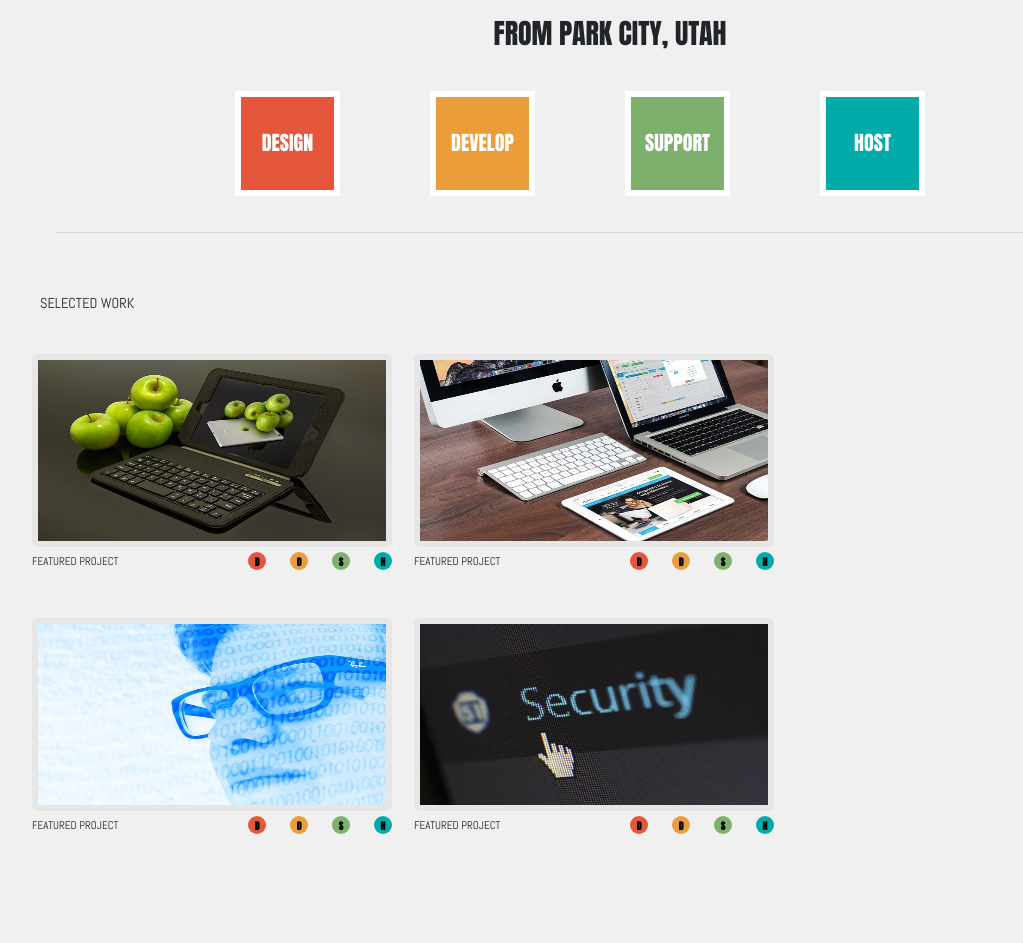
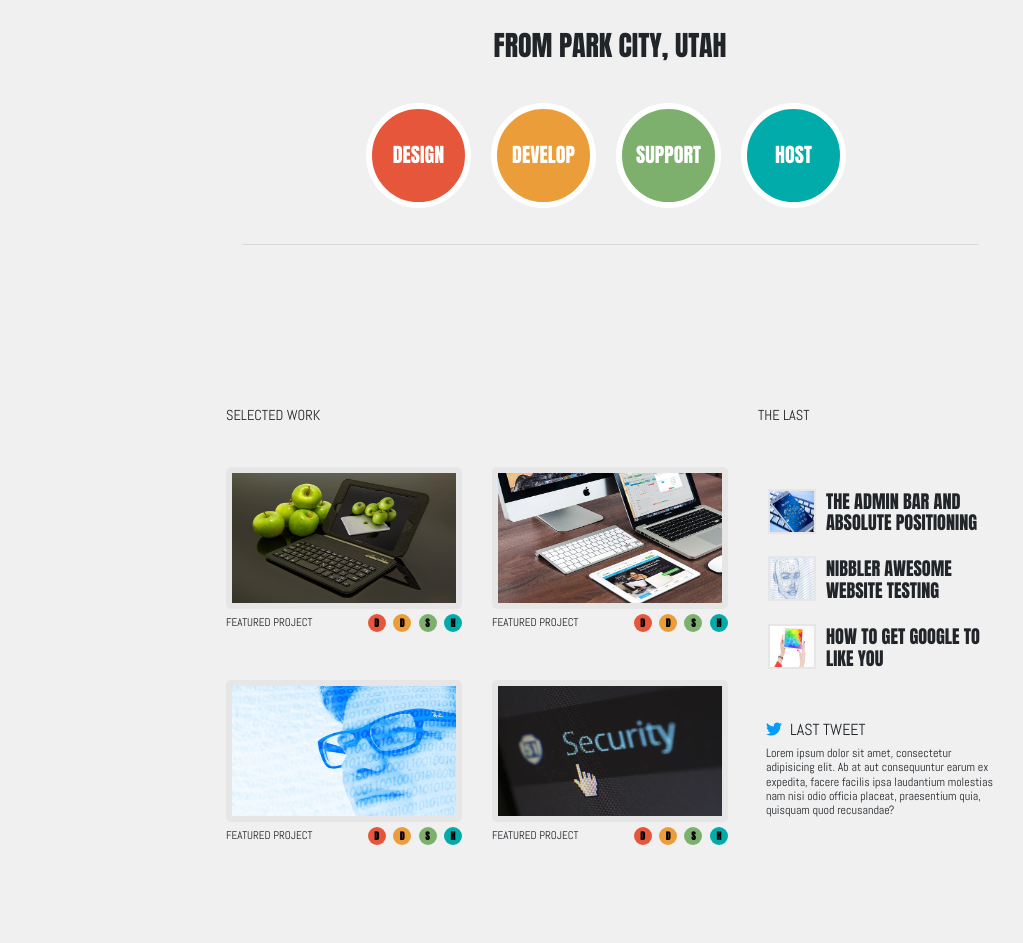
Before and after one commit to cazaresmuniz-baker-luna/codeup-design-project, a plain HTML site: page index.html in a window 1280 px wide. Shown: the part 231-1174 px from the top of the page, without its empty margins (30-1053 px from the left). Drawn offline with nearby package versions, Linux system fonts and the light colour scheme.

Commit message:
feat: the last, fixed circle and large screen

```diff
--- a/index.html
+++ b/index.html
@@ -21,11 +21,11 @@
 
 <!-- LOGO AND COMPANY NAME-->
         <div class="row">
-            <div class="col-12 text center">
-                <div class="row text center">
+            <div class="col-12 text-center">
+                <div class="row text-center">
                     <img src="img/logo.png" id="logo">
                 </div>
-                <h2 class="companyname">codeup design</h2>
+                <h2 class="companyName">codeup design</h2>
             </div>
         </div>
 
@@ -62,22 +62,22 @@
 <!--CIRCLES-->
             <div id="circles" class="row">
                 <div class="col-6 col-md-1 offset-md-2">
-                    <div class="rounded-circles ml-auto orange">
+                    <div class="rounded-circle ml-auto orange">
                         <h5 class="my-4 headings">DESIGN</h5>
                     </div>
                 </div>
                 <div class="col-6 col-md-1 offset-md-1">
-                    <div class="rounded-circles mr-auto yellow">
+                    <div class="rounded-circle mr-auto yellow">
                         <h5 class="my-4 headings">DEVELOP</h5>
                     </div>
                 </div>
                 <div class="col-6 col-md-1 mt-2 mt-md-0 offset-md-1">
-                    <div class="rounded-circles ml-auto green">
+                    <div class="rounded-circle ml-auto green">
                         <h5 class="my-4 headings">SUPPORT</h5>
                     </div>
                 </div>
                 <div class="col-6 col-md-1 mt-2 mt-md-0 offset-md-1">
-                    <div class="rounded-circles mr-auto blue">
+                    <div class="rounded-circle mr-auto blue">
                         <h5 class="my-4 headings">HOST</h5>
                     </div>
                 </div>
@@ -85,9 +85,10 @@
             <hr>
         </div>
     </header>
+
 <!--HEADER ENDS-->
 <!--MAIN CONTENT START-->
-    <main class="text-center">
+    <div class="text-center">
         <div class="row mb-md-4">
             <div class="col-12 col-md-8 text-md-left">
                 <p>SELECTED WORK</p>
@@ -98,7 +99,7 @@
         </div>
 <!--SQUARE CONTENT-->
         <div class="row">
-            <div class="feature col-12 col-md-4 ml-md-n2">
+            <div class="feature col-12 col-md-4 ml-md">
                 <img src="img/apple-ipad.jpg" class="text-center project-image">
                 <div class="projectBadges">
                     <div>
@@ -124,7 +125,7 @@
                     </div>
                 </div>
             </div>
-            <div class="feature col-12 col-md-4 ml-md-n2">
+            <div class="feature col-12 col-md-4 ml-md">
                 <img src="img/macbook.jpg" class="text-center project-image">
                 <div class="projectBadges">
                     <div>
@@ -150,7 +151,28 @@
                     </div>
                 </div>
             </div>
+<!--THE LAST-->
+        <div class="theLast col-md-4 mt-4">
+            <img src="img/mobile-phone.jpg" class="theLast-image float-md-left">
+            <p class="text-md-left lastDescription">THE ADMIN BAR AND ABSOLUTE POSITIONING</p>
+
+            <div class="theLast mt-md-4">
+                <img src="img/head.jpg" class="theLast-image float-md-left">
+                <p class="text-md-left lastDescription">NIBBLER AWESOME WEBSITE TESTING</p>
+            </div>
+        <div class="theLast mt-md-4">
+            <img src="img/ipad.jpg" class="theLast-image float-md-left">
+            <p class="text-md-left lastDescription">HOW TO GET GOOGLE TO LIKE YOU</p>
         </div>
+        <div class="theLast ml-md-2 mt-md-5 text-md-left">
+            <div><i class="fab fa-twitter mr-md-2"></i>LAST TWEET</div>
+            <p class="lastTweet text-md-left mt-md-1 lastDescription">
+                Lorem ipsum dolor sit amet, consectetur adipisicing elit. Ab at aut consequuntur earum ex expedita, facere facilis ipsa laudantium molestias nam nisi odio officia placeat, praesentium quia, quisquam quod recusandae?
+            </p>
+
+        </div>
+    </div>
+</div>
 
     </main>
 </div>
--- a/style.css
+++ b/style.css
@@ -41,14 +41,14 @@ body {
     margin-bottom: 6em;
 }
 
-.rounded-circles {
+.rounded-circle {
     border: white solid 6px;
     height: 105px;
     width: 105px;
     color: white;
 }
 
-.rounded-circles .headings {
+.rounded-circle .headings {
     position: relative;
     top: 10px;
 }
@@ -143,7 +143,7 @@ p {
         width: 100%;
     }
 
-    .companyname {
+    .companyName {
         position: relative;
         bottom: 95px;
         right: 175px;
@@ -170,7 +170,7 @@ p {
     }
 
     #visualDesign h2{
-        height: 65%;
+        height: 65px;
         font-size: 2.75em;
     }
 
@@ -205,5 +205,52 @@ p {
         width: 40%;
     }
 
+    .theLast {
+        display: block;
+    }
 
+    #theLastHeader {
+        font-family: Abel, sans-serif;
+    }
+
+    .lastDescription {
+        font-family: anton, sans-serif;
+        margin: 0;
+        font-size: 1.14em;
+        line-height: 1.2;
+    }
+
+    .theLast-image {
+        border: #E6E6E6 solid 2px;
+        width: 48px;
+        height: 45px;
+        margin-top: -2px;
+        margin-left: 10px;
+        margin-right: 10px;
+    }
+
+    .lastTweet {
+        font-family: Abel, sans-serif;
+        font-size: .75em;
+    }
+
+    i {
+        color: #009DFA;
+    }
 }
+
+@media screen and (min-width: 992px){
+    .container {
+        width: 768px;
+    }
+
+    .navbar-nav {
+        left: 65px;
+    }
+
+    #circles {
+        width: 750px;
+        margin-right: 0;
+        margin-left: 0;
+    }
+}
```
